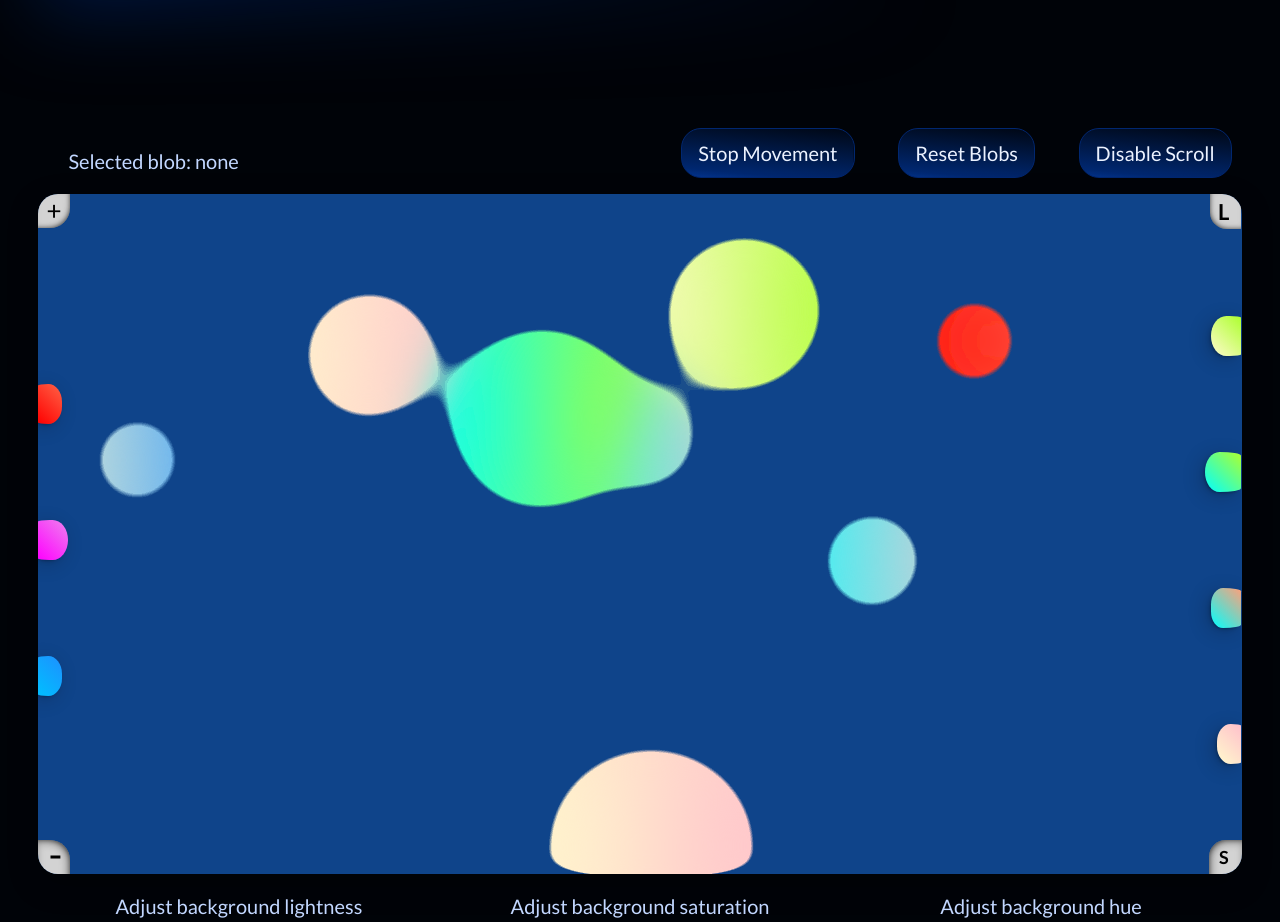
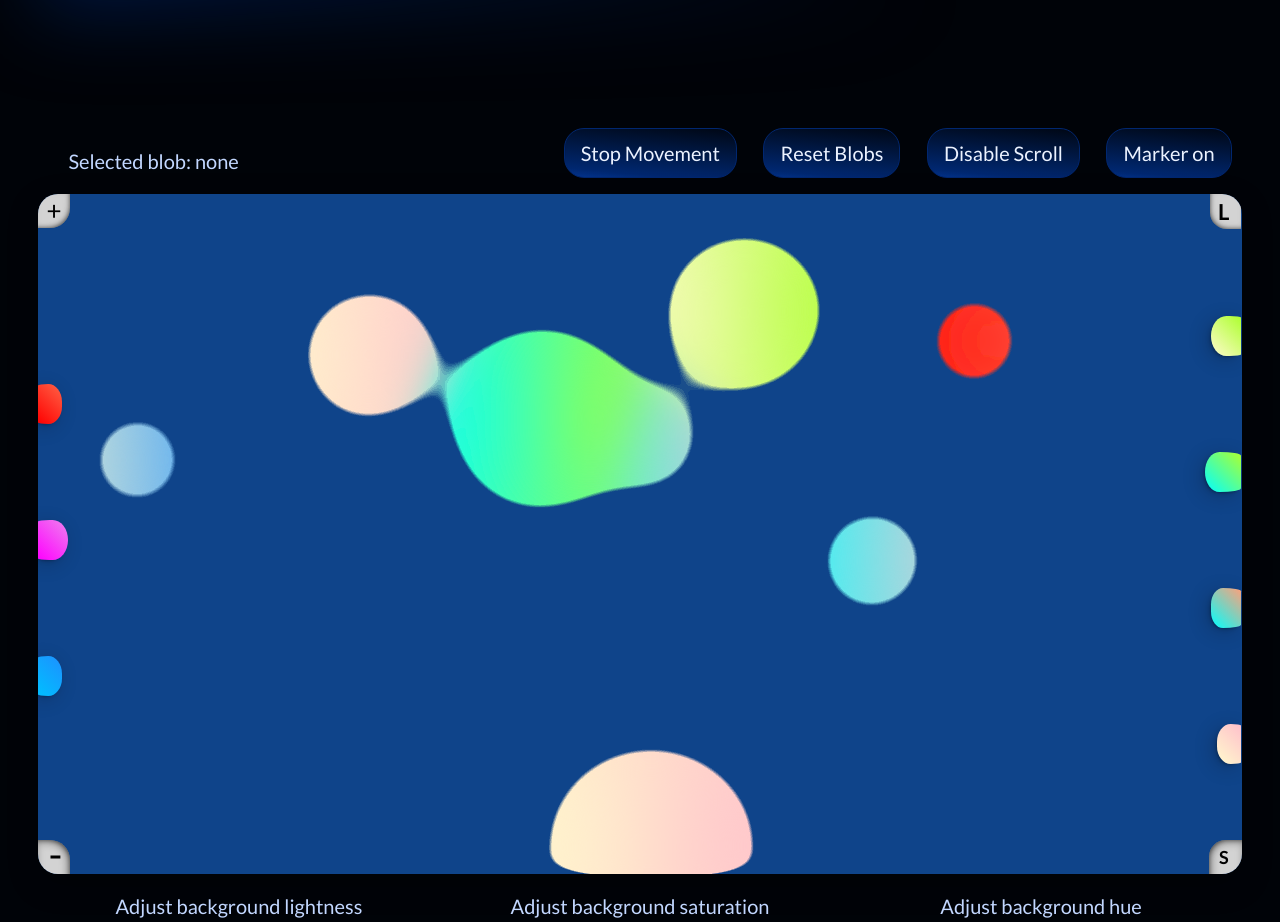
Before and after one commit to jenniina/react-sub-site, a React (Vite) app: page /portfolio/blob in a window 1280 px wide. Shown: the part 2200-3122 px from the top of the page. Built offline with nearby package versions, Linux system fonts and the light colour scheme; no server answers.

Commit message:
add a button to toggle the blob marker

```diff
--- a/src/components/Blob/blobJS.tsx
+++ b/src/components/Blob/blobJS.tsx
@@ -11,8 +11,6 @@ let color2 = 'greenyellow'
 const defaultLightness = '30'
 const defaultSaturation = '80'
 const defaultHue = '214'
-
-//let hasBeenMadeFromStorage: Boolean
 
 export default function BlobJS() {
   const { state, dispatch } = useContext(BlobContext) as Props
@@ -64,6 +62,7 @@ export default function BlobJS() {
 
   const [focusedBlob, setFocusedBlob] = useState<focusedBlob | null>(null)
   const [usingKeyboard, setUsingKeyboard] = useState(false)
+  const [markerEnabled, setMarkerEnabled] = useState(true)
 
   //Check for keyboard use for the focusedBlob marker
   useEffect(() => {
@@ -81,7 +80,6 @@ export default function BlobJS() {
 
   function loadDraggables(): Draggable[] {
     const draggablesJSON = localStorage.getItem(localStorageDraggables)
-    console.log('draggablesJSON', draggablesJSON)
     if (
       draggablesJSON == null ||
       draggablesJSON == undefined ||
@@ -107,16 +105,7 @@ export default function BlobJS() {
     Draggable[] | null
   >(null)
 
-  console.log('draggables', draggables)
-  console.log('previousLoadedDraggables', previousLoadedDraggables)
-
   const [hasBeenMade, setHasBeenMade] = useState<Boolean>(false)
-
-  // useEffect(() => {
-  //   setTimeout(() => {
-  //     setHasBeenMade(false)
-  //   }, 1000)
-  // }, [hasBeenMade])
 
   useEffect(() => {
     const loadedDraggables = loadDraggables()
@@ -125,7 +114,6 @@ export default function BlobJS() {
       !isEqual(loadedDraggables, previousLoadedDraggables) &&
       loadedDraggables?.length > 0
     ) {
-      console.log('loadedDraggables', loadedDraggables)
       makeFromStorage(loadedDraggables)
       // dispatch({
       //   type: 'setDraggablesAtD',
@@ -133,18 +121,11 @@ export default function BlobJS() {
       // })
       setHasBeenMade(true)
       setPreviousLoadedDraggables(loadedDraggables)
-      console.log('madeFromStorage')
     } else if (loadedDraggables?.length === 0 && !hasBeenMade) {
       makeAnew(amountOfBlobs)
-      console.log('madeAnew')
       setHasBeenMade(true)
     }
   }, [])
-
-  // dispatch({
-  //   type: 'setDraggablesAtD',
-  //   payload: { d, draggables: loadedDraggables },
-  // })
 
   useEffect(() => {
     if (draggables[d] !== undefined) {
@@ -153,13 +134,11 @@ export default function BlobJS() {
   }, [draggables[d]])
 
   function makeFromStorage(blobs: Draggable[]) {
-    console.log('hasBeenMadeFromStorage', hasBeenMade)
     if (backgroundColor[d]?.length > 1) {
       dragWrapOuter.current?.style.setProperty('--lightness', `${backgroundColor[d][0]}`)
       dragWrapOuter.current?.style.setProperty('--saturation', `${backgroundColor[d][1]}`)
       dragWrapOuter.current?.style.setProperty('--hue', `${backgroundColor[d][2]}`)
     }
-    //if (!hasBeenMadeFromStorage && draggables[d] && draggables[d].length > 1) {
     if (!hasBeenMade && blobs && blobs?.length > 1) {
       for (let i: number = 0; i < blobs?.length; i++) {
         if (blobs[i] !== null && blobs[i] !== undefined) {
@@ -595,6 +574,12 @@ export default function BlobJS() {
           >
             Disable Scroll
           </button>
+          <button
+            className='toggle-marker'
+            onClick={() => setMarkerEnabled(!markerEnabled)}
+          >
+            {markerEnabled ? 'Marker on' : 'Marker off'}
+          </button>
         </div>
         <div
           ref={dragWrapOuter}
@@ -605,7 +590,7 @@ export default function BlobJS() {
             ...dragWrapOuterHue,
           }}
         >
-          {usingKeyboard && focusedBlob && (
+          {markerEnabled && usingKeyboard && focusedBlob && (
             <div
               style={{
                 position: 'absolute',
--- a/src/pages/pages-portfolio/css/blob.css
+++ b/src/pages/pages-portfolio/css/blob.css
@@ -399,7 +399,9 @@ body.dark-mode .site #drag-container1 .dragzone:focus {
 }
 
 .make-larger:hover::after,
-.make-smaller:hover::after {
+.make-smaller:hover::after,
+.drag-container button.toggle-marker:hover::after,
+.drag-container button.toggle-marker:focus::after {
   position: absolute;
   font-size: 0.8rem;
   font-weight: normal;
@@ -412,6 +414,36 @@ body.dark-mode .site #drag-container1 .dragzone:focus {
   border-bottom: gray 1px solid;
   -webkit-box-shadow: -0.3em 0.5em 1em -0.5em rgba(0, 0, 0, 0.4);
   box-shadow: -0.3em 0.5em 1em -0.5em rgba(0, 0, 0, 0.4);
+}
+.drag-container button.toggle-marker:hover::after,
+.drag-container button.toggle-marker:focus::after {
+  color: black;
+  background-color: white;
+}
+.drag-container button.toggle-marker {
+  position: relative;
+}
+.drag-container button.toggle-marker:hover::after,
+.drag-container button.toggle-marker:focus::after {
+  content: 'Toggle marker visibility when using a keyboard';
+  top: 0.5em;
+  right: calc(100% + 2em);
+  background-color: white;
+  color: black;
+}
+.drag-container button.toggle-marker:hover::before,
+.drag-container button.toggle-marker:focus::before {
+  content: '';
+  position: absolute;
+  top: 35%;
+  -webkit-transform: translateY(-30%) rotate(-20deg);
+  -ms-transform: translateY(-30%) rotate(-20deg);
+  transform: translateY(-30%) rotate(-20deg);
+  left: calc(-1 * var(--tooltip-offset) * 1.5);
+  border: 1em solid transparent;
+  border-width: 0.43em 1.3em;
+  border-width: calc(var(--tooltip-offset) / 3) calc(var(--tooltip-offset) * 1.5);
+  border-left-color: white;
 }
 .make-larger {
   font-size: 1.1rem;
```
Also changed, not shown: 5 other files (tests, documents, lock files or other folders).
